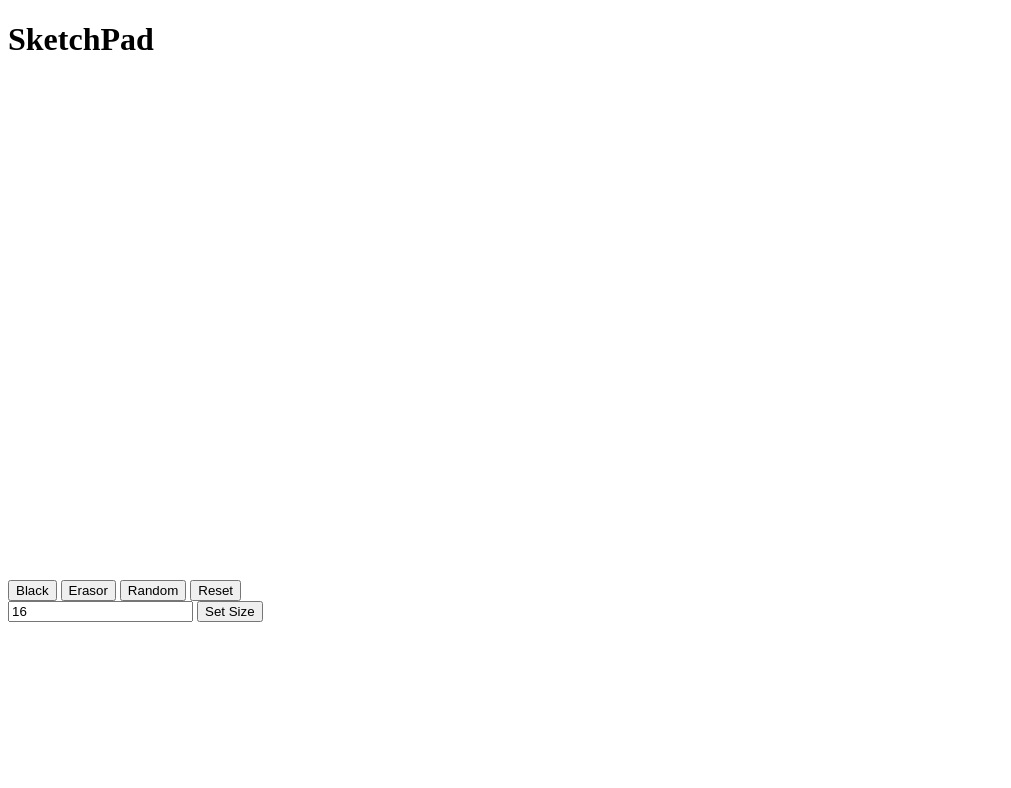
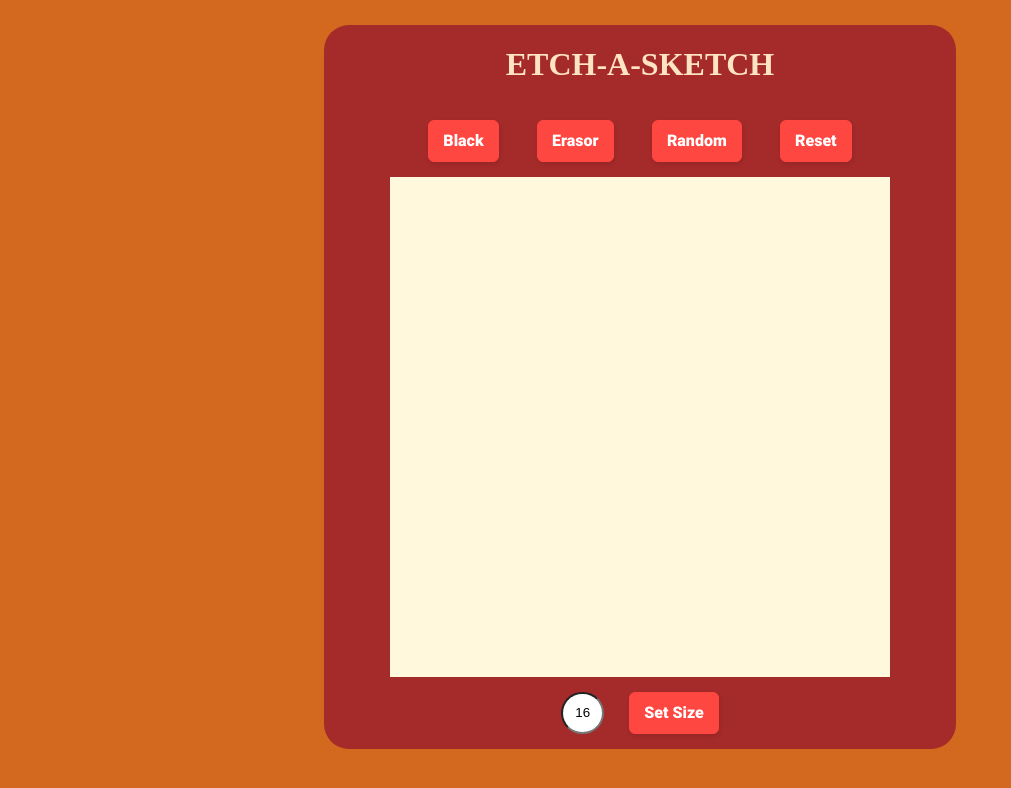
Before and after one commit to Philiparolfe/TOP-ETCH-A-SKETCH, a plain HTML site: page index.html in a window 1280 px wide. Shown: the whole page, without its empty margins (0-1011 px from the left). Drawn offline with Linux system fonts and the light colour scheme.

Commit message:
added css styling

```diff
--- a/index.html
+++ b/index.html
@@ -5,31 +5,35 @@
     <meta charset="UTF-8">
     <meta http-equiv="X-UA-Compatible" content="IE=edge">
     <meta name="viewport" content="width=device-width, initial-scale=1.0">
-    <link rel="stylesheet" href="reset.css">
     <link rel="stylesheet" href="styles.css">
     <title>SketchPad</title>
 </head>
 
 <body>
-    <div class="flex-container">
+    <div class="body">
+    <div class="flex-container" id="container">
         <div class="title">
-            <h1>SketchPad</h1>
+            <h1>ETCH-A-SKETCH</h1>
+
         </div>
         <div class="content">
+            <div class="buttons">
+                <button class="button-24" role="button" onclick="changeColor('black')">Black</button>
+                <button class="button-24" role="button" onclick="changeColor('white')">Erasor</button>
+                <button class="button-24" role="button" onclick="changeColor('random')">Random</button>
+                <button class="button-24" role="button" onclick="resetBoard()">Reset</button>
+            </div>
             <div class="board"></div>
-            <div class="buttons">
-                <button onclick="changeColor('black')">Black</button>
-                <button onclick="changeColor('white')">Erasor</button>
-                <button onclick="changeColor('random')">Random</button>
-                <button onclick="resetBoard()">Reset</button>
-            </div>
-            <div>
-                <input type="text" placeholder="Size of the Board" value="16" onchange="changeSize(this.value)">
-                <button>Set Size</button>
+
+            <div class="inputs">
+                <input class="form" type="text" placeholder="Size of the Board" value="16" onchange="changeSize(this.value)">
+                <button class="button-24" role="button">Set Size</button>
             </div>
         </div>
+
     </div>
 
+</div>
 </body>
 <script src="main.js"></script>
 
--- a/main.js
+++ b/main.js
@@ -10,7 +10,7 @@ function populateBoard(size) {
     for (let i = 0; i < amount; i++) {
       let square = document.createElement("div");
       square.addEventListener("mouseover", colorSquare);
-      square.style.backgroundColor = "white";
+      square.style.backgroundColor = "Cornsilk";
       board.insertAdjacentElement("beforeend", square);
     }
 }
@@ -20,7 +20,7 @@ function changeSize(input) {
     if (input >= 2 && input <= 100) {
       populateBoard(input);
     } else {
-      console.log('Error too many squares')
+      alert('Enter a number from 2-100')
     }
 }
 
@@ -39,5 +39,5 @@ function changeColor(choice) {
 function resetBoard() {
     let board = document.querySelector(".board");
     let squares = board.querySelectorAll("div");
-    squares.forEach((div) => div.style.backgroundColor = "white");
+    squares.forEach((div) => div.style.backgroundColor = "Cornsilk");
 }
--- a/styles.css
+++ b/styles.css
@@ -1,5 +1,93 @@
+
+.title {
+    display: grid;
+    justify-content: center;
+    text-align: center;
+    color: bisque;
+}
+
+#container {
+    display: grid;
+    justify-content: center;
+    background-color: brown;
+    border-radius: 25px;
+    width: 50%;
+}
+
 .board {
     width: 500px;
     height: 500px;
     display: grid;
 }
+
+.buttons {
+    display: flex;
+    margin-top: 15px;
+    margin-bottom: 15px;
+    justify-content: space-evenly;
+
+}
+
+
+
+.button-24 {
+  background: #FF4742;
+  border: 1px solid #FF4742;
+  border-radius: 6px;
+  box-shadow: rgba(0, 0, 0, 0.1) 1px 2px 4px;
+  box-sizing: border-box;
+  color: #FFFFFF;
+  cursor: pointer;
+  display: inline-block;
+  font-family: nunito,roboto,proxima-nova,"proxima nova",sans-serif;
+  font-size: 16px;
+  font-weight: 800;
+  line-height: 16px;
+  min-height: 40px;
+  outline: 0;
+  padding: 12px 14px;
+  text-align: center;
+  text-rendering: geometricprecision;
+  text-transform: none;
+  user-select: none;
+  -webkit-user-select: none;
+  touch-action: manipulation;
+  vertical-align: middle;
+}
+
+.button-24:hover,
+.button-24:active {
+  background-color: initial;
+  background-position: 0 0;
+  color: #FF4742;
+}
+
+.button-24:active {
+  opacity: .5;
+}
+
+.inputs {
+    display: flex;
+    margin-top: 15px;
+    margin-bottom: 15px;
+    justify-content: center;
+
+}
+
+.form {
+    border-radius: 25px;
+    text-align: center;
+    width: 35px;
+    margin-right: 25px;
+}
+
+.body {
+    display: flex;
+    justify-content: center;
+    margin-top: 25px;
+
+
+}
+body {
+    background-color: chocolate;
+}
```
Also changed, not shown: reset.css (deleted).
